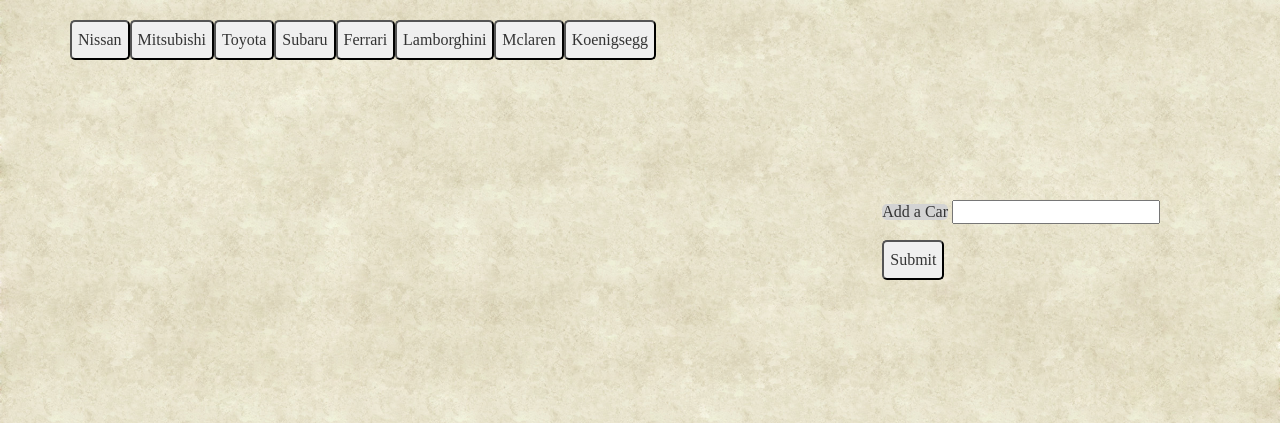
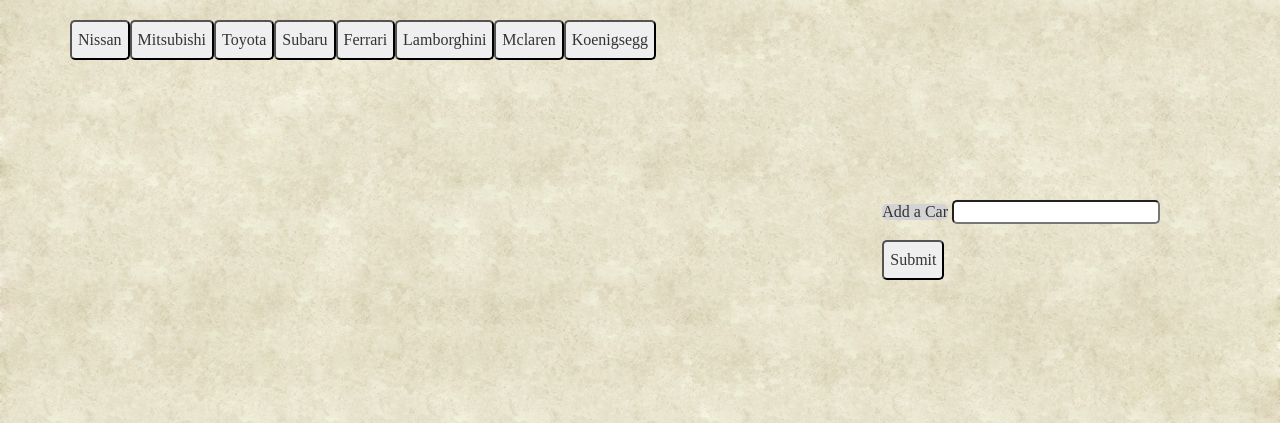
Before and after one commit to CozO97/Ajax, a PHP site: page / in a window 1280 px wide. Shown: the top 423 px of the page. Run offline with PHP 8.4, Linux system fonts and the light colour scheme; some libraries are stand-ins or nearby versions.

Commit message:
added some styling

```diff
--- a/assets/css/style.css
+++ b/assets/css/style.css
@@ -3,35 +3,43 @@
     background-size: cover;
     background-repeat: no-repeat;
 }
+
 form {
     float: right;
     margin-top: 100px;
     margin-right: 50px;
+}
 
-}
 #carButtons {
     margin-top: 20px;
     margin-bottom: 40px;
 }
+
 #carImagesHere {
     width: 100%;
     max-width: 700px;
     margin-left: 20px;
+}
 
-}
 img {
     width: 100%;
 }
+
 button {
     height: 40px;
     border-radius: 5px;
 }
+
 #addCar {
     height: 40px;
     border-radius: 5px;
 }
+
 .addText {
-
     border-radius: 5px;
     background-color: lightgray;
 }
+
+#userInput {
+    border-radius: 5px;
+}
```
Lines whose indentation alone changed are shown as unchanged.
